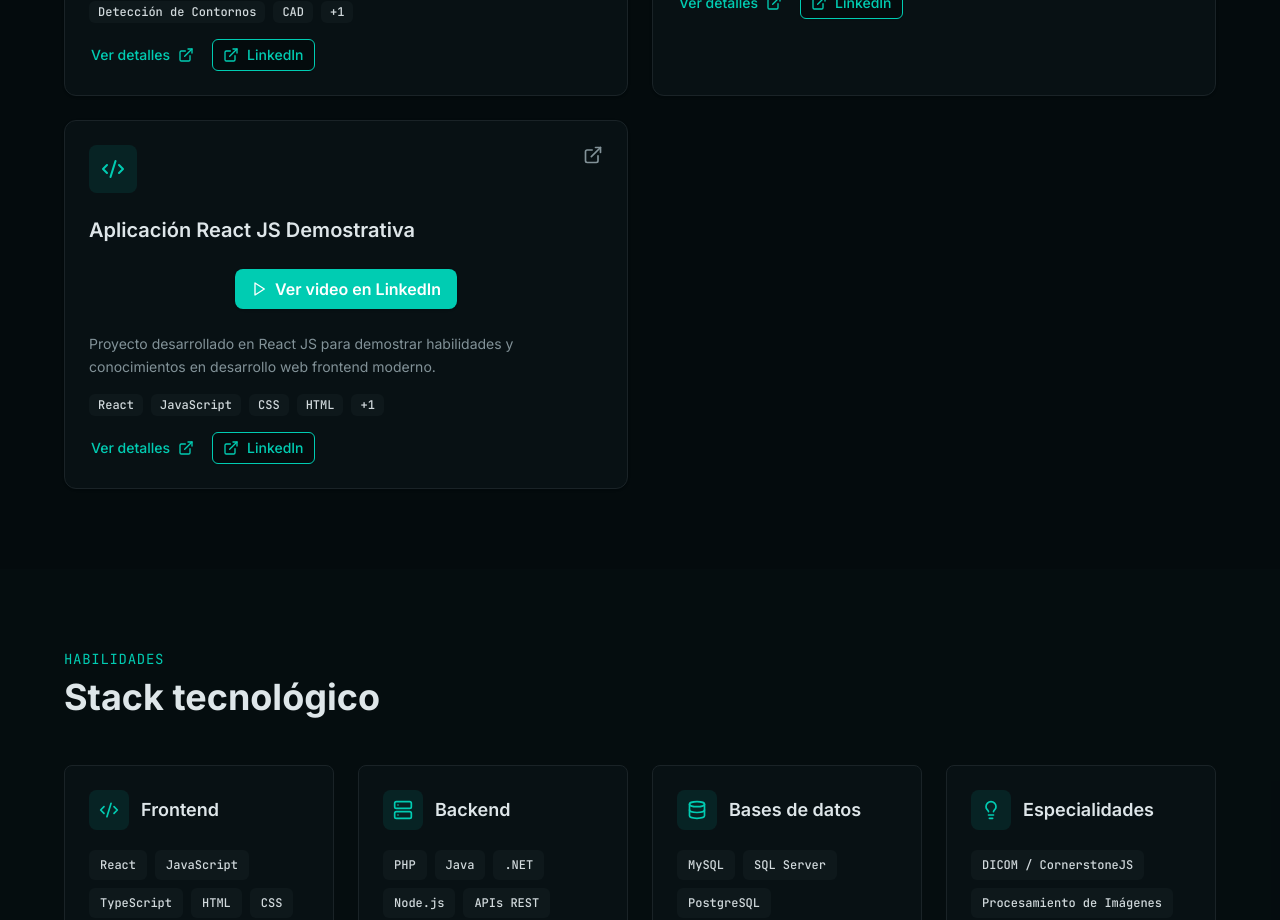
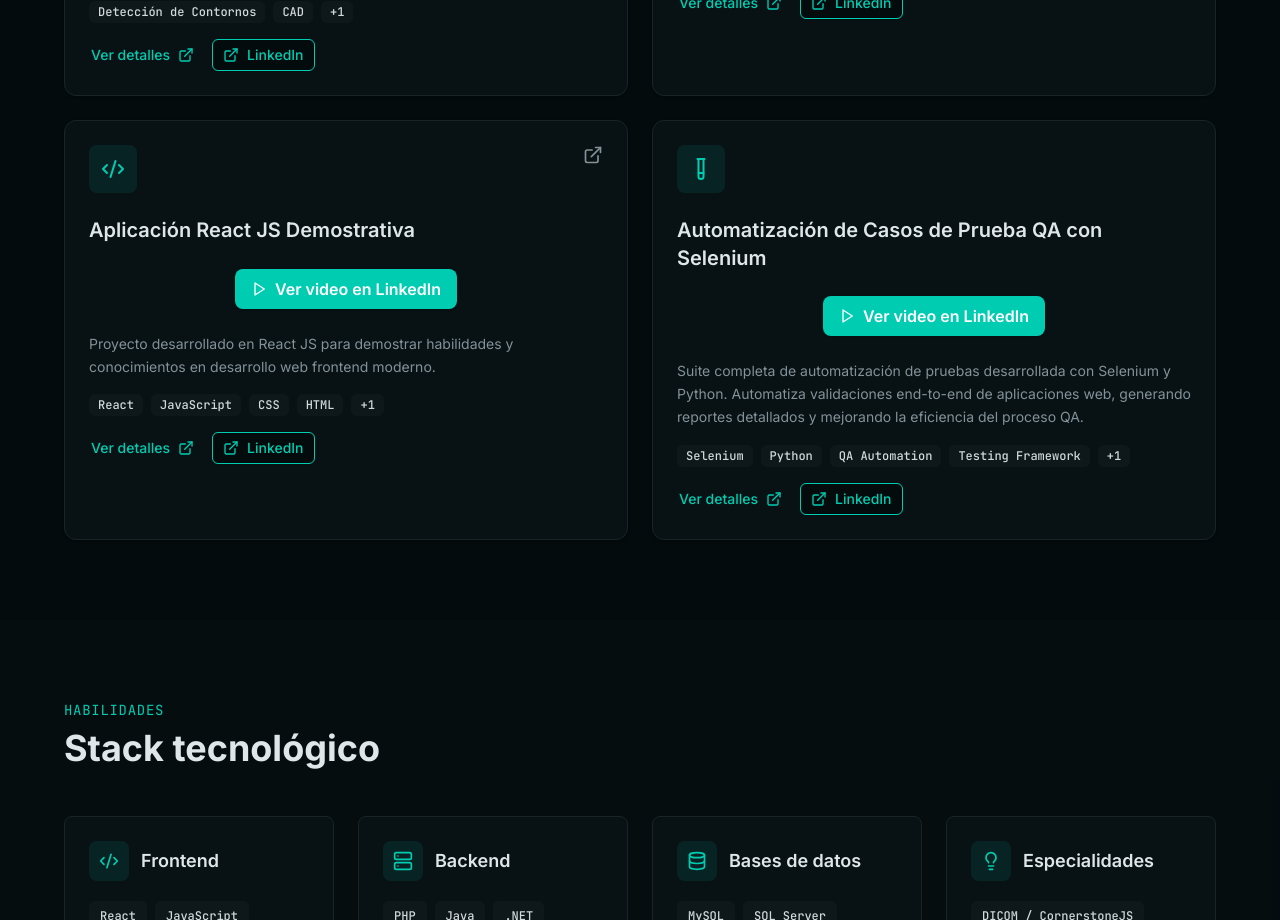
Before and after one commit to MarianoBB1988/portafolio-mariano, a Next.js app: page / in a window 1280 px wide. Shown: the part 1760-2680 px from the top of the page. Built offline with nearby package versions, Linux system fonts and the light colour scheme.

Commit message:
subo cambios, selenium

```diff
--- a/components/projects-section.tsx
+++ b/components/projects-section.tsx
@@ -12,7 +12,7 @@ import {
   DialogTitle,
   DialogTrigger,
 } from "@/components/ui/dialog";
-import { ExternalLink, Play, Stethoscope, MonitorPlay, Zap, Code2 } from "lucide-react";
+import { ExternalLink, Play, Stethoscope, MonitorPlay, Zap, Code2, TestTube } from "lucide-react";
 
 const projects = [
   {
@@ -130,6 +130,33 @@ const projects = [
       "Código limpio",
     ],
     videoLinkedinEmbed: "https://www.linkedin.com/embed/feed/update/urn:li:ugcPost:7222296696137916418?compact=1",
+  },
+  {
+    id: 6,
+    title: "Automatización de Casos de Prueba QA con Selenium",
+    description:
+      "Suite completa de automatización de pruebas desarrollada con Selenium y Python. Automatiza validaciones end-to-end de aplicaciones web, generando reportes detallados y mejorando la eficiencia del proceso QA.",
+    fullDescription:
+      "Proyecto de automatización QA que implementa un framework robusto de pruebas automatizadas utilizando Selenium WebDriver con Python. Incluye pruebas funcionales, validaciones de elementos UI, manejo de esperas implícitas y explícitas, captura de evidencia mediante screenshots, y generación de reportes HTML detallados. El proyecto demuestra buenas prácticas como el patrón Page Object Model, datos parametrizados, y ejecución paralela de pruebas para optimizar el tiempo de ejecución.",
+    technologies: [
+      "Selenium",
+      "Python",
+      "QA Automation",
+      "Testing Framework",
+      "HTML Reports",
+    ],
+    icon: TestTube,
+    videoPlaceholder: "",
+    videoLinkedinUrl: "https://www.linkedin.com/feed/update/urn:li:ugcPost:7424915078258417665/",
+    videoLinkedinEmbed: "https://www.linkedin.com/embed/feed/update/urn:li:ugcPost:7424915078258417665?compact=1",
+    features: [
+      "Pruebas automatizadas end-to-end",
+      "Page Object Model",
+      "Pruebas parametrizadas",
+      "Reportes HTML detallados",
+      "Captura de evidencia",
+      "Ejecución paralela",
+    ],
   },
 ];
 
```
